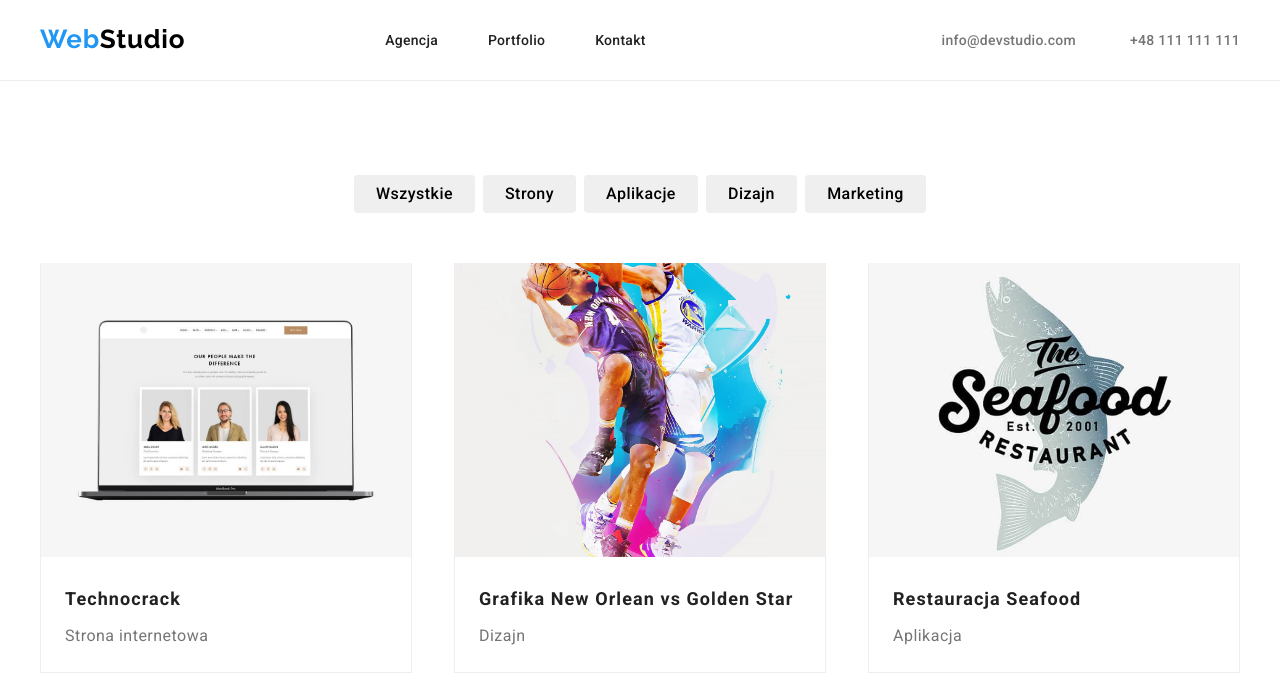
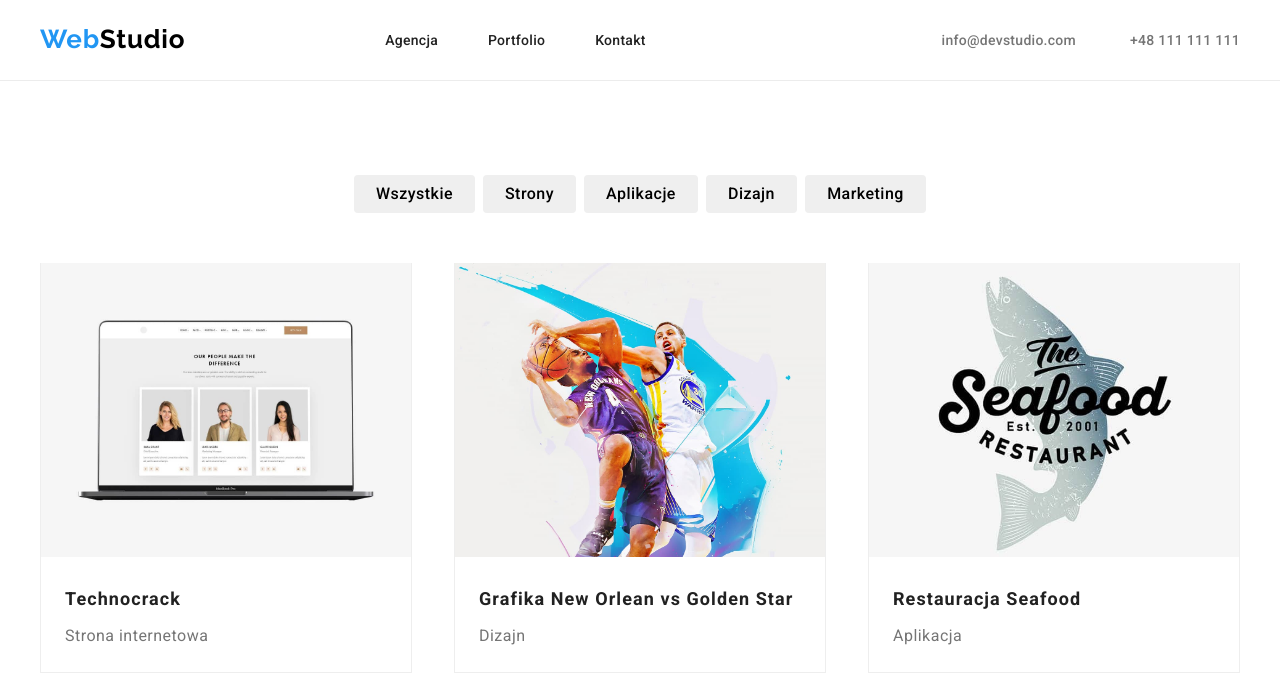
Before and after one commit to violettaj/goit-markup-hw-03, a plain HTML site: page portfolio.html in a window 1280 px wide. Shown: the top 700 px of the page. Drawn offline with nearby package versions, Linux system fonts and the light colour scheme.

Commit message:
fix photo 2

```diff
--- a/css/styles.css
+++ b/css/styles.css
@@ -397,6 +397,10 @@ footer {
 figure> .project-images {
     object-fit: cover;
 }
+.project-images-second {
+    object-fit: cover;
+    object-position: 100% 15%;
+}
 
 
 .container > .buttons {
--- a/portfolio.html
+++ b/portfolio.html
@@ -62,7 +62,7 @@
               </li>
               <li>
                 <figure>
-                  <img class="project-images" src=images/portfolio-photo2.jpg alt="Grafika z dwoma mężczyznami grającymi w koszykówkę"
+                  <img class="project-images-second" src=images/portfolio-photo2.jpg alt="Grafika z dwoma mężczyznami grającymi w koszykówkę"
                   width="370" height="294">
                   <figcaption class="images-description">
                     <p class="project-name">Grafika New Orlean vs Golden Star</p>
```
